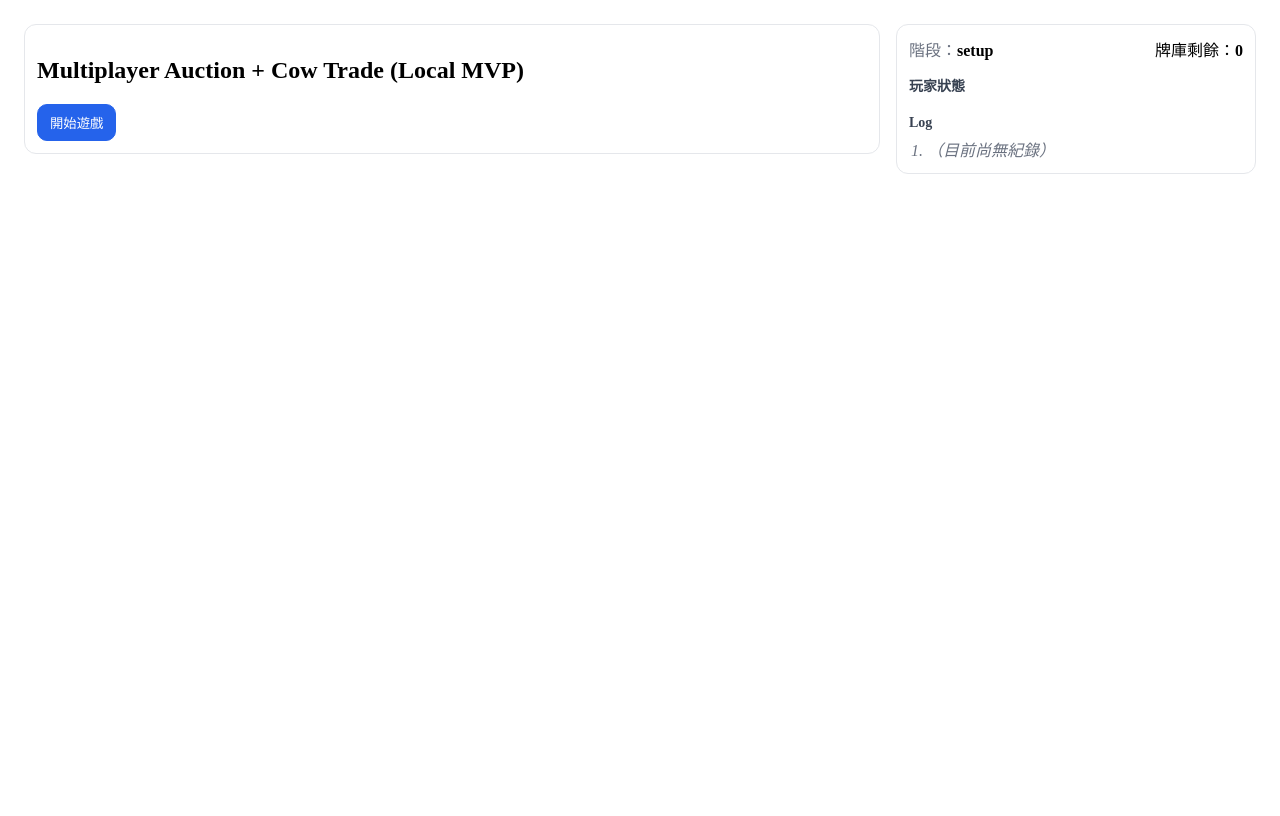
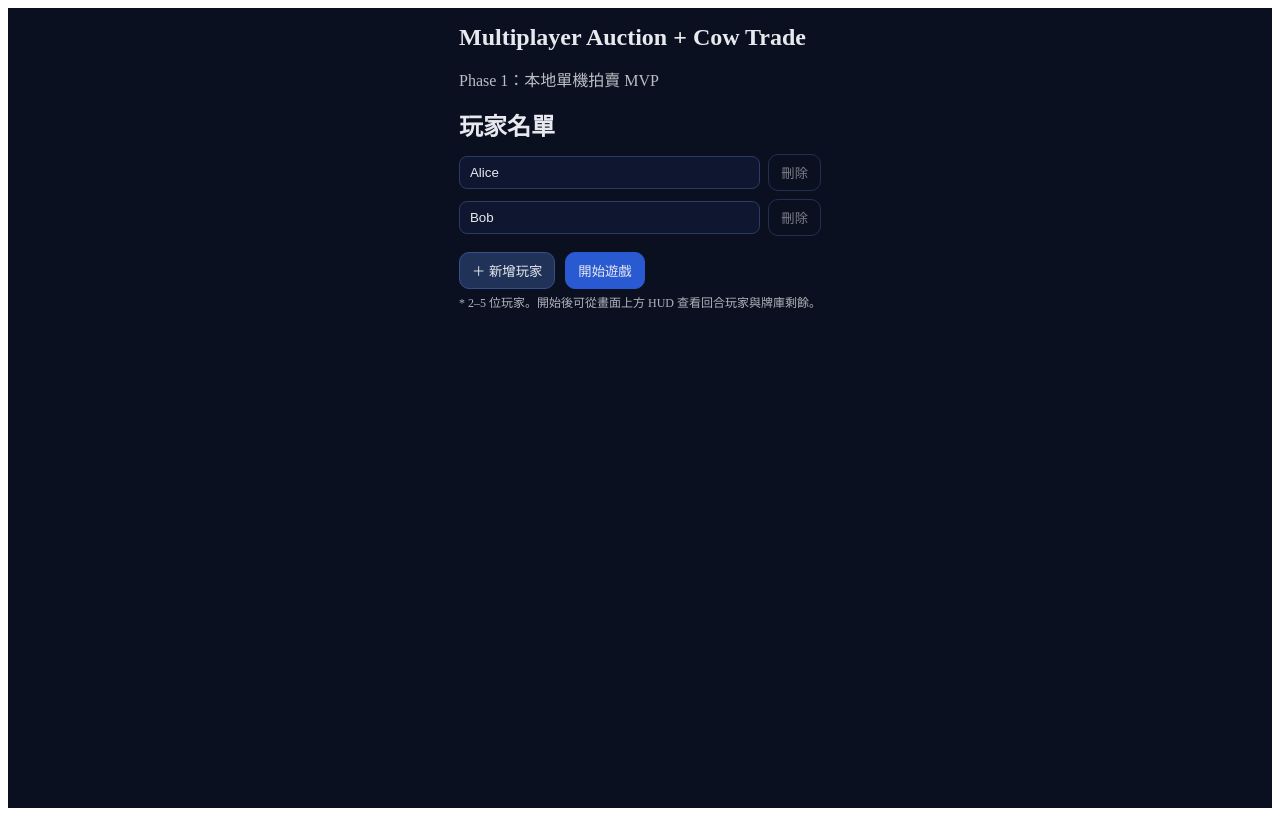
Before and after one commit to kevin202108/kuhhandel, a Vue app: page / in a window 1280 px wide. Built offline with nearby package versions, Linux system fonts and the light colour scheme.

Commit message:
phase 1 本地單機 MVP（game + auction: award 流運行正常，未實作buyback，無法終局計分

```diff
--- a/src/App.vue
+++ b/src/App.vue
@@ -1,98 +1,326 @@
 <template>
-  <div class="layout">
-    <main class="main">
-      <!-- SETUP：開始遊戲 -->
-      <section v-if="game.phase === 'setup'" class="card">
-        <h2>Multiplayer Auction + Cow Trade (Local MVP)</h2>
-        <button class="btn primary" @click="onStart">開始遊戲</button>
+  <div class="app">
+    <!-- Header / HUD -->
+    <header class="app__header" v-if="phase !== 'setup'">
+      <Hud
+        :players="players"
+        :turnOwnerId="game.turnOwnerId"
+        :deckCount="deckCount"
+        :phase="phase"
+        :log="game.log"
+      />
+    </header>
+
+    <!-- Setup Screen -->
+    <section v-if="phase === 'setup'" class="view setup">
+      <h1>Multiplayer Auction + Cow Trade</h1>
+      <p class="sub">Phase 1：本地單機拍賣 MVP</p>
+
+      <div class="players-setup">
+        <h2>玩家名單</h2>
+        <div class="player-row" v-for="(p, i) in playerInputs" :key="p.localId">
+          <input
+            v-model.trim="p.name"
+            :placeholder="`玩家 ${i + 1} 名稱`"
+            maxlength="16"
+          />
+          <button class="ghost" @click="removePlayer(i)" :disabled="playerInputs.length <= 2">刪除</button>
+        </div>
+
+        <div class="setup-actions">
+          <button class="secondary" @click="addPlayer" :disabled="playerInputs.length >= 5">＋ 新增玩家</button>
+          <button class="primary" @click="startGame" :disabled="!canStartGame">開始遊戲</button>
+        </div>
+        <p class="hint">* 2–5 位玩家。開始後可從畫面上方 HUD 查看回合玩家與牌庫剩餘。</p>
+      </div>
     </section>
 
-      <!-- 回合選擇 -->
-      <section v-else-if="game.phase === 'turn.choice'" class="card">
+    <!-- Turn Choice -->
+    <section v-else-if="phase === 'turn.choice'" class="view turn-choice">
+      <div class="panel">
+        <h2>回合選擇（{{ activePlayer?.name }}）</h2>
         <TurnChoice
-          :canAuction="true"
-          :canCowTrade="false"
-          :isFirstRound="true"
+          :canAuction="game.canChooseAuction"
+          :canCowTrade="game.canChooseCowTrade"
+          :isFirstRound="isFirstRound"
           @choose-auction="onChooseAuction"
+          @choose-cow-trade="onChooseCowTrade"
         />
+      </div>
     </section>
 
-      <!-- 拍賣（最小 Host 面板即可跑通「無人出價→主持人拿牌」DoD） -->
-      <section
-        v-else-if="game.phase === 'auction.bidding' || game.phase === 'auction.closing'"
-        class="card"
+    <!-- Auction: Bidding -->
+    <section v-else-if="phase === 'auction.bidding'" class="view auction">
+      <h2>拍賣進行中</h2>
+      <div class="auction-grid">
+        <div
+          v-for="p in players"
+          :key="p.id"
+          class="auction-col"
         >
-        <h3>拍賣中</h3>
-        <p v-if="game.auction?.card">競標目標：<b>{{ game.auction!.card!.animal }}</b></p>
+          <!-- Host / Auctioneer -->
           <AuctionHostView
-          :highest="game.auction?.highest"
-          :canBuyback="false"
+            v-if="p.id === auctioneerId"
+            :highest="auction.auction?.highest"
+            :canBuyback="canBuyback"
             @award="onHostAward"
-          @buyback="noop"
+            @buyback="onHostBuyback"
           />
+          <!-- Bidders -->
+          <AuctionBidderView
+            v-else
+            :self="p"
+            :highest="auction.auction?.highest"
+            @place-bid="(ids:string[]) => onPlaceBid(p.id, ids)"
+            @pass="() => onPassBid(p.id)"
+          />
+        </div>
+      </div>
     </section>
 
-      <!-- 結束 → 立即啟動下一回合（用 log 觀察） -->
-      <section v-else-if="game.phase === 'turn.end'" class="card">
-        <p>回合結束。即將進入下一回合…</p>
+    <!-- Auction: Closing（所有人 Pass 後由主持人結標） -->
+    <section v-else-if="phase === 'auction.closing'" class="view auction">
+      <h2>拍賣結標</h2>
+      <div class="panel">
+        <AuctionHostView
+          :highest="auction.auction?.highest"
+          :canBuyback="canBuyback"
+          @award="onHostAward"
+          @buyback="onHostBuyback"
+        />
+      </div>
     </section>
 
-      <!-- 遊戲結束 -->
-      <section v-else-if="game.phase === 'game.end'" class="card">
-        <h3>遊戲結束</h3>
-        <p>請查看右側 HUD 的分數與紀錄。</p>
+    <!-- Turn End -->
+    <section v-else-if="phase === 'turn.end'" class="view turn-end">
+      <div class="panel">
+        <h2>回合結束</h2>
+        <p>下一位玩家：<strong>{{ nextPlayerName }}</strong></p>
+        <div class="actions">
+          <button class="primary" @click="nextTurn">開始下一回合</button>
+        </div>
+      </div>
     </section>
-    </main>
 
-    <aside class="side">
-      <Hud
-        :players="game.players"
-        :turnOwnerId="game.turnOwnerId"
-        :deckCount="game.deck.length"
-        :phase="game.phase"
-        :log="game.log"
-      />
-    </aside>
+    <!-- Game End -->
+    <section v-else-if="phase === 'game.end'" class="view game-end">
+      <div class="panel">
+        <h2>遊戲結束</h2>
+        <ol class="scores">
+          <li v-for="s in finalScores" :key="s.playerId">
+            <strong>{{ nameOf(s.playerId) }}</strong>：{{ s.score }}
+          </li>
+        </ol>
+        <div class="actions">
+          <button class="secondary" @click="resetToSetup">重新開始</button>
+        </div>
+      </div>
+    </section>
+
+    <!-- Fallback -->
+    <section v-else class="view">
+      <p>未知的階段：{{ phase }}</p>
+    </section>
   </div>
 </template>
 
 <script setup lang="ts">
-import { storeToRefs } from 'pinia';
+import { computed, reactive } from 'vue';
+import Hud from '@/components/Hud.vue';
 import TurnChoice from '@/components/TurnChoice.vue';
+import AuctionBidderView from '@/components/Auction/AuctionBidderView.vue';
 import AuctionHostView from '@/components/Auction/AuctionHostView.vue';
-import Hud from '@/components/Hud.vue';
+
 import { useGameStore } from '@/store/game';
 import { useAuctionStore } from '@/store/auction';
+import type { Phase, Player } from '@/types/game';
+import { newId } from '@/utils/id';
 
 const game = useGameStore();
 const auction = useAuctionStore();
-const { phase } = storeToRefs(game);
 
-function onStart() {
-  // 你 Phase 0 應已有 setupGame()，這裡示意建立兩位玩家
-  game.setupGame([
-    { id: 'p1', name: 'Alice' },
-    { id: 'p2', name: 'Bob' }
+/** --------------------------
+ * Setup：建立玩家清單
+ * -------------------------- */
+type PlayerInput = { localId: string; name: string };
+const playerInputs = reactive<PlayerInput[]>([
+  { localId: newId(), name: 'Alice' },
+  { localId: newId(), name: 'Bob' }
 ]);
+
+const canStartGame = computed(() => {
+  const names = playerInputs.map(p => p.name.trim()).filter(Boolean);
+  // 不重名、2~5人
+  const unique = new Set(names);
+  return names.length >= 2 && names.length <= 5 && unique.size === names.length;
+});
+
+function addPlayer() {
+  if (playerInputs.length >= 5) return;
+  playerInputs.push({ localId: newId(), name: `P${playerInputs.length + 1}` });
+}
+function removePlayer(idx: number) {
+  if (playerInputs.length <= 2) return;
+  playerInputs.splice(idx, 1);
+}
+function startGame() {
+  const players = playerInputs.map((p, i) => ({
+    id: `p${i + 1}`,
+    name: p.name.trim() || `P${i + 1}`
+  }));
+  game.setupGame(players);
   game.startTurn();
 }
 
+/** --------------------------
+ * 讀取狀態與衍生資料
+ * -------------------------- */
+const phase = computed<Phase>(() => game.phase);
+const players = computed<Player[]>(() => game.players);
+const deckCount = computed(() => game.deck.length);
+const activePlayer = computed<Player | undefined>(() => game.activePlayer);
+const isFirstRound = computed(() => {
+  // 全員動物數都為 0
+  return players.value.every(p => {
+    const counts = Object.values(p.animals || {});
+    return counts.reduce((a, b) => a + (b || 0), 0) === 0;
+  });
+});
+const auctioneerId = computed(() => auction.auction?.auctioneerId ?? game.turnOwnerId);
+const canBuyback = computed(() => auction.canAuctioneerBuyback);
+const nextPlayerName = computed(() => {
+  const nowIdx = players.value.findIndex(p => p.id === game.turnOwnerId);
+  const next = players.value[(nowIdx + 1) % players.value.length];
+  return next?.name ?? '';
+});
+const finalScores = computed(() => game.computeFinalScores());
+
+function nameOf(id: string) {
+  return players.value.find(p => p.id === id)?.name ?? id;
+}
+
+/** --------------------------
+ * 事件處理
+ * -------------------------- */
 function onChooseAuction() {
-  // 依 README：抽牌 → 進入 bidding；若抽到驢子會在 enterBidding 中處理發錢
+  // 由 auction store 自行抽牌與進入 bidding（或內部呼叫 game.drawCardForAuction）
   auction.enterBidding();
 }
 
-function onHostAward() {
-  auction.hostAward(); // 會在 settle('award') 後把 phase 推進到 turn.end/下一回合
+function onChooseCowTrade() {
+  // Phase 1 尚未實作 Cow Trade：寫一則 Log 並保持在 turn.choice
+  game.appendLog('Cow Trade 將在之後的 Phase 實作，目前僅支援 Auction。');
 }
 
-function noop() {}
+function onPlaceBid(playerId: string, moneyCardIds: string[]) {
+  auction.placeBid(playerId, moneyCardIds, newId());
+}
+
+function onPassBid(playerId: string) {
+  auction.passBid(playerId);
+}
+
+function onHostAward() {
+  // 依 README：主持人結標 → 進入結算流程，由 store 轉 `phase='turn.end'`
+  auction.hostAward();
+}
+
+function onHostBuyback() {
+  // Phase 1 不實作買回；Phase 3 再接上 store action
+  game.appendLog('（提示）買回功能將在 Phase 3 實作，目前僅支援得標流程。');
+}
+
+function nextTurn() {
+  // 嘗試進入終局；否則輪轉回合並開始下一輪
+  game.checkEndAndMaybeFinish();
+  if (game.phase !== 'game.end') {
+    game.rotateTurn();
+    game.startTurn();
+  }
+}
+
+function resetToSetup() {
+  // 簡單作法：重新整個頁面或提供 game.reset()（若你有實作 reset 可改用）
+  window.location.reload();
+}
 </script>
 
 <style scoped>
-.layout { display: grid; grid-template-columns: 1fr 360px; gap: 16px; padding: 16px; }
-.card { border: 1px solid #e5e7eb; background: #fff; border-radius: 12px; padding: 12px; }
-.btn { padding: 8px 12px; border-radius: 10px; border: 1px solid #d1d5db; background: #f9fafb; cursor: pointer; }
-.primary { background: #2563eb; border-color: #2563eb; color: #fff; }
-.main { display: grid; align-content: start; gap: 12px; }
+.app {
+  min-height: 100vh;
+  display: grid;
+  grid-template-rows: auto 1fr;
+  background: #0b1020;
+  color: #e7e9ee;
+}
+.app__header {
+  padding: 12px 16px;
+  border-bottom: 1px solid #24304a;
+  background: #0d1326;
+}
+.view {
+  padding: 16px;
+  max-width: 1080px;
+  margin: 0 auto;
+}
+h1, h2 { margin: 0 0 12px; }
+.sub { opacity: 0.8; margin-bottom: 16px; }
+
+.panel {
+  background: #121a33;
+  border: 1px solid #223055;
+  border-radius: 12px;
+  padding: 16px;
+  box-shadow: 0 10px 30px rgba(0,0,0,.25);
+}
+
+.players-setup .player-row {
+  display: flex;
+  gap: 8px;
+  align-items: center;
+  margin: 8px 0;
+}
+.players-setup input {
+  flex: 1;
+  padding: 8px 10px;
+  border-radius: 8px;
+  border: 1px solid #2a3b66;
+  background: #0f1630;
+  color: #e7e9ee;
+}
+
+.setup-actions, .actions {
+  margin-top: 16px;
+  display: flex;
+  gap: 10px;
+  flex-wrap: wrap;
+}
+
+button {
+  appearance: none;
+  border: 1px solid #35508a;
+  background: #1a2748;
+  color: #e7e9ee;
+  padding: 8px 12px;
+  border-radius: 10px;
+  cursor: pointer;
+}
+button.primary { background: #2a5ad1; border-color: #2a5ad1; }
+button.secondary { background: #203258; }
+button.ghost { background: transparent; }
+
+button:disabled { opacity: .5; cursor: not-allowed; }
+
+.auction-grid {
+  display: grid;
+  grid-template-columns: repeat(auto-fit, minmax(260px, 1fr));
+  gap: 12px;
+}
+.auction-col { min-width: 0; }
+
+.scores {
+  margin: 8px 0 0;
+  padding: 0 0 0 18px;
+}
+.hint { opacity: .75; margin-top: 4px; font-size: 12px; }
 </style>
```
Lines whose indentation alone changed are shown as unchanged.
